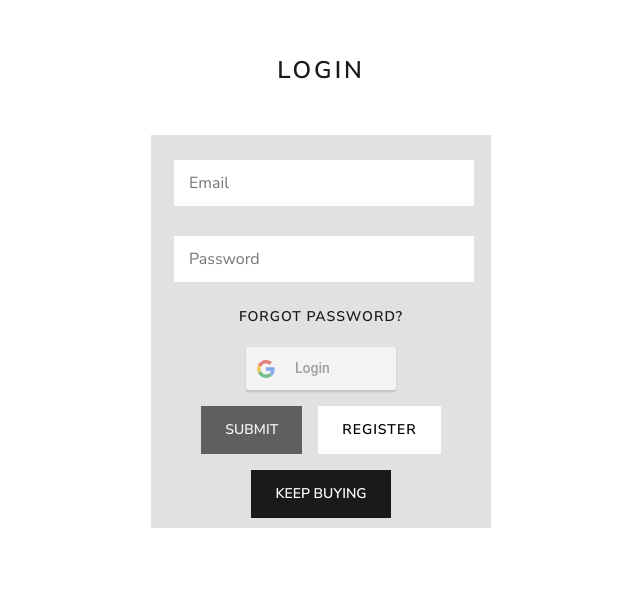
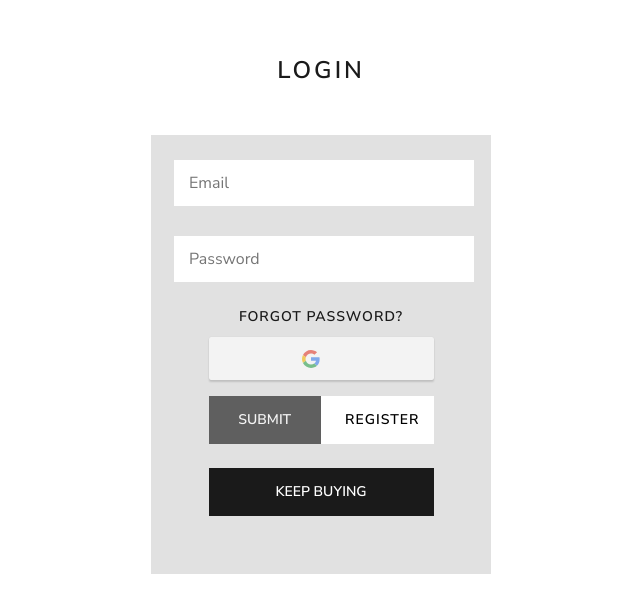
Before and after one commit to nmacenco/Ecommerce-Project, a React (Create React App) app in the folder client/: page /login in a window 1280 px wide. Shown: the part 120-732 px from the top of the page, without its empty margins (319-959 px from the left). Built offline with nearby package versions, Linux system fonts and the light colour scheme; no server answers.

Commit message:
FIX Login Register
Styles to Login and Register Buttons

```diff
--- a/client/src/components/Login/Login.tsx
+++ b/client/src/components/Login/Login.tsx
@@ -5,7 +5,7 @@ import validator, { validateForms } from "../../helpers/validateForm";
 import { GetUSer, LoginWithGoogle, LogoutUser } from "../../redux/actions/user";
 import { State } from "../../redux/reducers";
 import Form from "../form/Form";
-import { Forgot } from "../form/SLogin";
+import { ButtonsContainer, Forgot } from "../form/SLogin";
 import { setPage } from "../../redux/actions/setPage";
 import { GoogleLogin } from "react-google-login";
 import { createOrderUser } from "../../redux/actions/ordersUser";
@@ -146,28 +146,67 @@ const Login = (): JSX.Element => {
       >
         Forgot Password?
       </Forgot>
+      <ButtonsContainer>
 
-      <div className="form-log">
-        <GoogleLogin
-          clientId="1023767179189-ja36amq223qs81bf8m8ph3rucekvajoi.apps.googleusercontent.com"
-          buttonText="Login"
-          onSuccess={responseGoogle}
-          onFailure={rejectGoogle}
-          cookiePolicy={"single_host_origin"}
-        />
-      </div>
 
-      <div className="text-center m-3">
-        {validateForms(error, inputs).length ? (
+      {/* <div className="w-75">
+      {validateForms(error, inputs).length ? (
           <button
-            className="btn btn-primary button-links link-Router mx-2"
+            className="btn btn-primary button-links link-Router mb-2  w-100"
             disabled
           >
             SUBMIT
           </button>
         ) : (
           <button
-            className="btn btn-primary button-links link-Router mx-2"
+            className="btn btn-primary button-links link-Router mb-2  w-100"
+            onClick={LoginFetch}
+          >
+            SUBMIT
+          </button>
+        )}
+
+      </div>
+
+      <div className=" border d-flex justify-content-between text-center mb-3  w-75">
+      <GoogleLogin
+          className=" d-flex justify-content-center    w-50"
+          clientId="1023767179189-ja36amq223qs81bf8m8ph3rucekvajoi.apps.googleusercontent.com"
+          buttonText=""
+          onSuccess={responseGoogle}
+          onFailure={rejectGoogle}
+          cookiePolicy={"single_host_origin"}
+        />
+        <Link
+          to="/register"
+          className="btn btn-secondary link-Router button-links   w-50"
+        >
+          REGISTER
+        </Link>
+      </div> */}
+
+
+      <div className="  d-flex justify-content-between text-center mb-3  w-75">
+      <GoogleLogin
+          className=" d-flex justify-content-center    w-100"
+          clientId="1023767179189-ja36amq223qs81bf8m8ph3rucekvajoi.apps.googleusercontent.com"
+          buttonText=""
+          onSuccess={responseGoogle}
+          onFailure={rejectGoogle}
+          cookiePolicy={"single_host_origin"}
+        />
+        </div>
+      <div className=" d-flex justify-content-between text-center mb-3  w-75">
+        {validateForms(error, inputs).length ? (
+          <button
+            className="btn btn-primary button-links link-Router mb-2  w-50"
+            disabled
+          >
+            SUBMIT
+          </button>
+        ) : (
+          <button
+            className="btn btn-primary button-links link-Router mb-2  w-50"
             onClick={LoginFetch}
           >
             SUBMIT
@@ -175,18 +214,19 @@ const Login = (): JSX.Element => {
         )}
         <Link
           to="/register"
-          className="btn btn-secondary link-Router button-links mx-2"
+          className="btn btn-secondary link-Router button-links mb-2  w-50"
         >
           REGISTER
         </Link>
       </div>
 
       <button
-        className="btn btn-primary button-links link-Router mx-2"
+        className="btn btn-primary button-links link-Router mb-5 mx-2 w-75"
         onClick={CreateOrder}
       >
         Keep Buying
       </button>
+      </ButtonsContainer>
     </Form>
 
 
--- a/client/src/components/Register/Register.tsx
+++ b/client/src/components/Register/Register.tsx
@@ -12,6 +12,7 @@ import GoogleLogin from "react-google-login";
 import { getPendingOrder } from "../../redux/actions/cart";
 import { createOrderUser } from "../../redux/actions/ordersUser";
 import { setPage } from "../../redux/actions/setPage";
+import { ButtonsContainer } from "../form/SLogin";
 
 interface Inputs {
   name: string;
@@ -224,24 +225,28 @@ const Register = (): JSX.Element => {
           )}
         </div>
       </div>
-      <div className="form-log" >
+      <ButtonsContainer>
+
+
+      <div className=" d-flex justify-content-between text-center mb-3  w-50" >
         <GoogleLogin
+         className=" d-flex justify-content-center    w-100"
           clientId="1023767179189-ja36amq223qs81bf8m8ph3rucekvajoi.apps.googleusercontent.com"
-          buttonText="Register"
+          buttonText=""
           onSuccess={responseGoogle}
           onFailure={rejectGoogle}
           cookiePolicy={'single_host_origin'}
           style={{ width: '100% !important' }}
         />
       </div>
-      <div className="text-center m-3">
+      <div className="d-flex justify-content-between text-center mb-3  w-50">
         {validateForms(error, inputs).length ? (
-          <button className="btn btn-primary button-links link-Router mx-2" disabled>
+          <button className="btn btn-primary button-links link-Router mb-2  w-50" disabled>
             Submit
           </button>
         ) : (
           <button
-            className="btn btn-primary button-links link-Router mx-2"
+            className="btn btn-primary button-links link-Router mb-2  w-50"
             onClick={RegisterFetch}
           >
             Submit
@@ -249,18 +254,19 @@ const Register = (): JSX.Element => {
         )}
         <Link
           to="/login"
-          className="btn btn-secondary link-Router button-links mx-2"
+          className="btn btn-secondary link-Router button-links mb-2  w-50"
         >
           Login
         </Link>
       </div>
 
       <button
-        className="btn btn-primary button-links link-Router mx-2"
+        className="btn btn-primary button-links link-Router mb-5 mx-2 w-50"
         onClick={CreateOrder}
       >
         Keep buying
       </button>
+      </ButtonsContainer>
     </Form>
   );
 };
--- a/client/src/components/form/SLogin.ts
+++ b/client/src/components/form/SLogin.ts
@@ -106,3 +106,9 @@ export const Forgot = styled.div`
     color: #808080;
   }
 `;
+export const ButtonsContainer = styled.div`
+  width: 100%;
+  display: flex;
+  flex-direction: column;
+  align-items: center;
+`;
```
